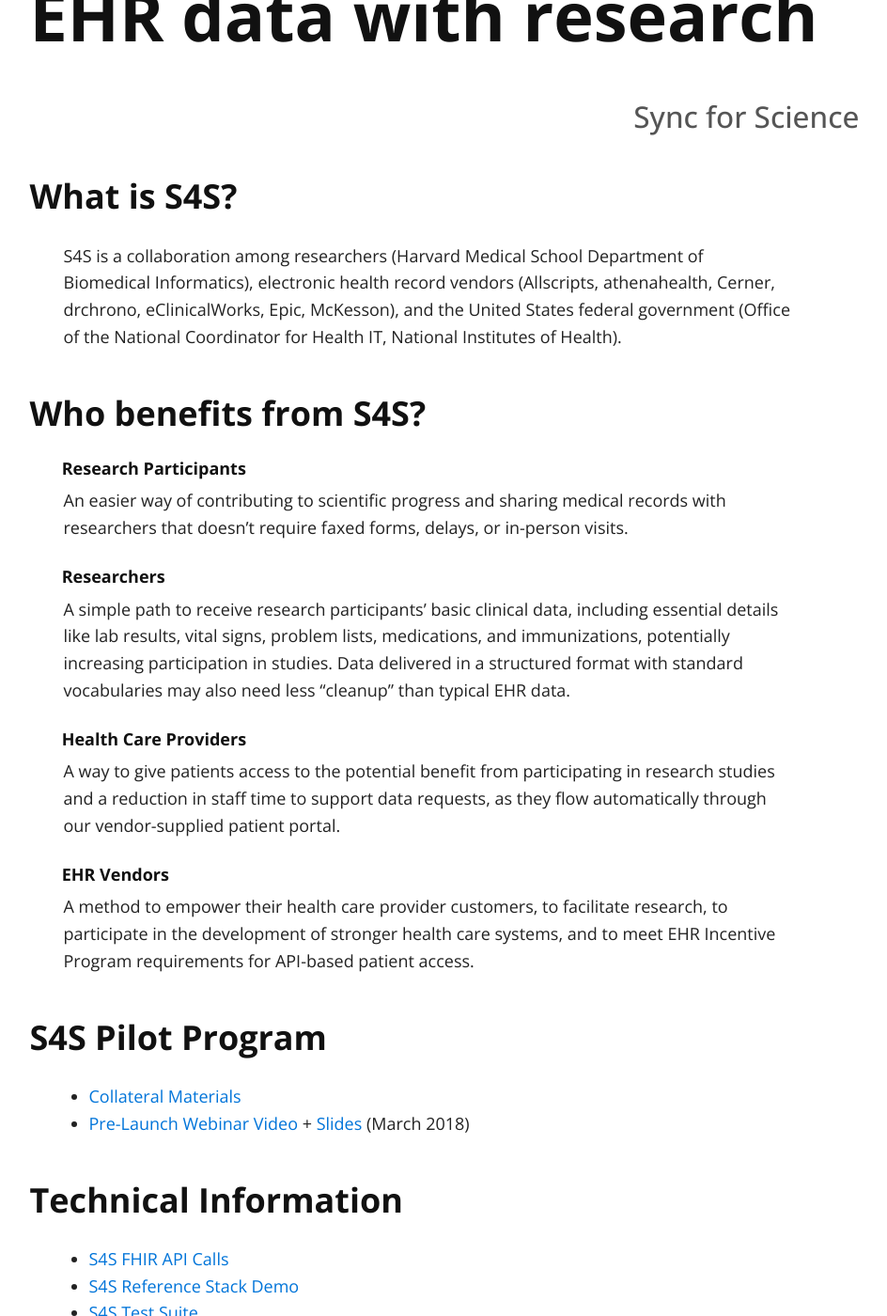
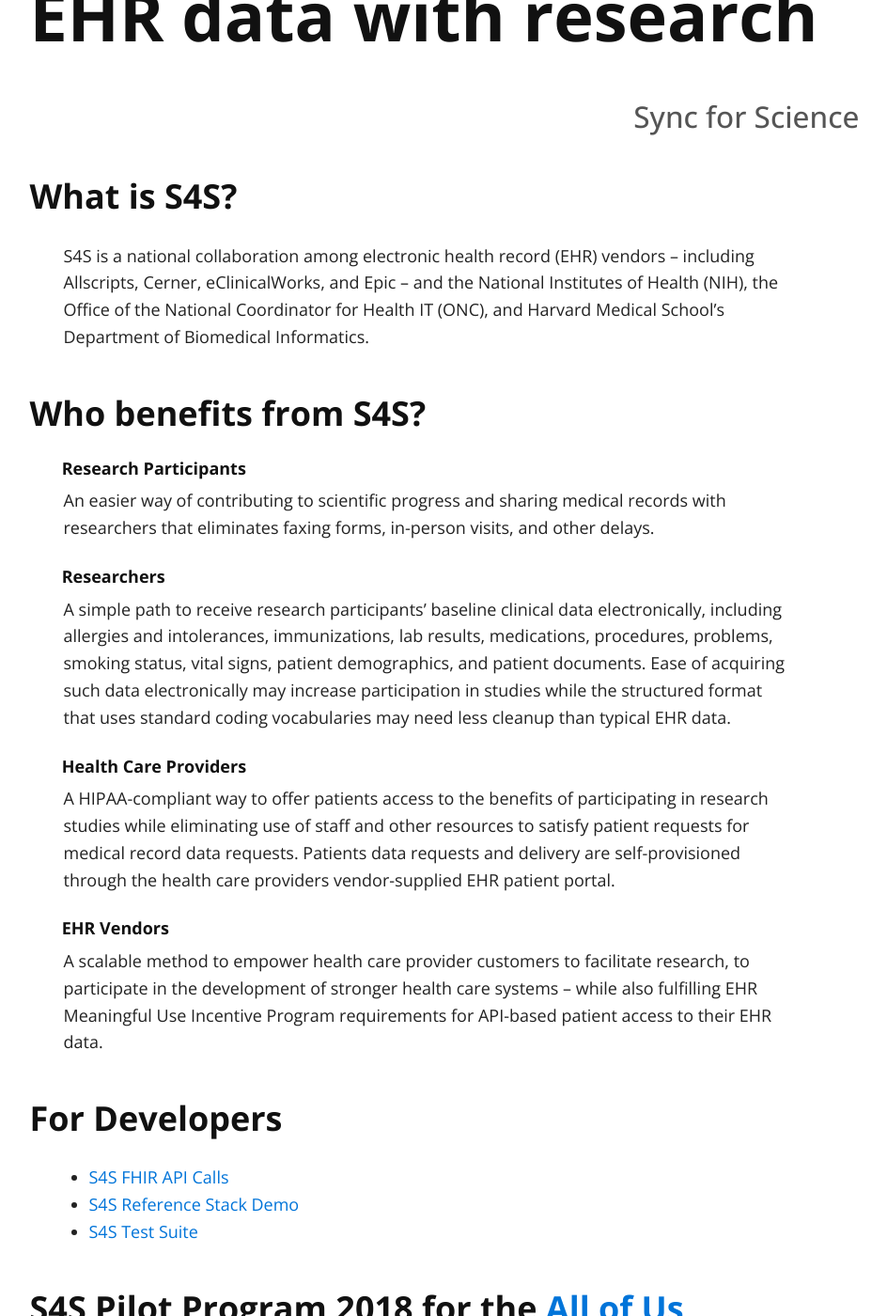
Before and after one commit to sync-for-science/sync-for-science.github.io, a Jekyll site: the page built from index.md, in a window 1280 px wide and 1400 px high, scrolled down 412 px. Shown: the whole window at 94% size, without its empty margins (185-1129 px from the left). Built offline with Jekyll 4.4.1, drawn with Linux system fonts in a browser that asks for light colours; nearby versions of some CDN libraries; our own code applies the rules of GitHub Pages for plain Markdown files; some of the changed text lies outside the part shown.

Commit message:
Update index.md

```diff
--- a/index.md
+++ b/index.md
@@ -6,55 +6,57 @@
 
 ### What is S4S?
 
-S4S is a collaboration among researchers (Harvard Medical School Department of
-Biomedical Informatics), electronic health record vendors (Allscripts,
-athenahealth, Cerner, drchrono, eClinicalWorks, Epic, McKesson), and the United States federal
-government (Office of the National Coordinator for Health IT, National Institutes of Health).
+S4S is a national collaboration among electronic health record (EHR) vendors –
+including Allscripts, Cerner, eClinicalWorks, and Epic – and the National Institutes
+of Health (NIH), the Office of the National Coordinator for Health IT (ONC),
+and Harvard Medical School’s Department of Biomedical Informatics.
 
 ### Who benefits from S4S?
 
 #### Research Participants
 
-An easier way of contributing to scientific progress and sharing medical
-records with researchers that doesn’t require faxed forms, delays, or in-person
-visits.
+An easier way of contributing to scientific progress and sharing medical records
+with researchers that eliminates faxing forms, in-person visits, and other delays.
 
 #### Researchers
 
-A simple path to receive research participants’ basic clinical data, including
-essential details like lab results, vital signs, problem lists, medications,
-and immunizations, potentially increasing participation in studies. Data
-delivered in a structured format with standard vocabularies may also need less
-“cleanup” than typical EHR data.
+A simple path to receive research participants’ baseline clinical data electronically,
+including allergies and intolerances, immunizations, lab results, medications,
+procedures, problems, smoking status, vital signs, patient demographics, and patient
+documents. Ease of acquiring such data electronically may increase participation in
+studies while the structured format that uses standard coding vocabularies may need
+less cleanup than typical EHR data.
 
 #### Health Care Providers
 
-A way to give patients access to the potential benefit from participating in
-research studies and a reduction in staff time to support data requests, as
-they flow automatically through our vendor-supplied patient portal.
+A HIPAA-compliant way to offer patients access to the benefits of participating in
+research studies while eliminating use of staff and other resources to satisfy patient
+requests for medical record data requests. Patients data requests and delivery are
+self-provisioned through the health care providers vendor-supplied EHR patient portal.
 
 #### EHR Vendors
 
-A method to empower their health care provider customers, to facilitate
-research, to participate in the development of stronger health care systems,
-and to meet EHR Incentive Program requirements for API-based patient access.
+A scalable method to empower health care provider customers to facilitate research,
+to participate in the development of stronger health care systems – while also fulfilling
+EHR Meaningful Use Incentive Program requirements for API-based patient access to their
+EHR data.
 
 
-### S4S Pilot Program
-* [Collateral Materials](https://drive.google.com/open?id=19HfuC1oYGd6zh4vEBlJTx_3e26eUnZ_k)
-* [Pre-Launch Webinar Video](https://drive.google.com/file/d/13U4ybmSL0hKMaREUgNWAIRvaDCMqnZlp/view) + [Slides](http://bit.ly/s4s-pilots-webinar-04) (March 2018)
+### For Developers
 
-### Technical Information
-
-* [S4S FHIR API Calls](./api-calls)
+* [S4S FHIR API Calls](.api-calls)
 * [S4S Reference Stack Demo](https://demo.syncfor.science/)
 * [S4S Test Suite](https://tests.demo.syncfor.science/)
 
 
-### Articles + Blogs
+### S4S Pilot Program 2018 for the [All of Us Research Program](https://www.joinallofus.org/en)
+* Program [Collateral](https://drive.google.com/open?id=19HfuC1oYGd6zh4vEBlJTx_3e26eUnZ_k)
+* March 2018 [Video](https://drive.google.com/file/d/13U4ybmSL0hKMaREUgNWAIRvaDCMqnZlp/view) + [Presentation Slides](http://bit.ly/s4s-pilots-webinar-04)
 
-* [Health Data Management.com Article](https://www.healthdatamanagement.com/news/sync-for-science-helping-patients-share-ehrs-with-researchers)
-* [Verily Blog](https://blog.verily.com/2018/03/sync-for-science-empowering-individuals.html)
+### Recent Articles
+
+* [Sync for Science helping patients share EHRs with researchers](https://www.healthdatamanagement.com/news/sync-for-science-helping-patients-share-ehrs-with-researchers)
+* [Sync for Science – Empowering individuals to participate in health research] (https://blog.verily.com/2018/03/sync-for-science-empowering-individuals.html)
 
 ### Contact
 
@@ -85,7 +87,10 @@
     <input type="hidden" name="_next" value="http://syncfor.science/thanks" />
 </form>
 
-<em>Sync for Science and S4S are trademarks of the U.S. Department of Health and Human Services</em>
+<em>Sync for Science, S4S, All of Us, and PMI are trademarks and/or service marks of
+    the U.S. Department of Health and Human Service. Sync for Science is funded as
+    part of the Patient-Centered Information Commons (NIH Project 5U54HG007963-03)
+    at Harvard Medical School.</em>
 
 
 [Edit this page](https://github.com/sync-for-science/sync-for-science.github.io/edit/master/index.md)
```
